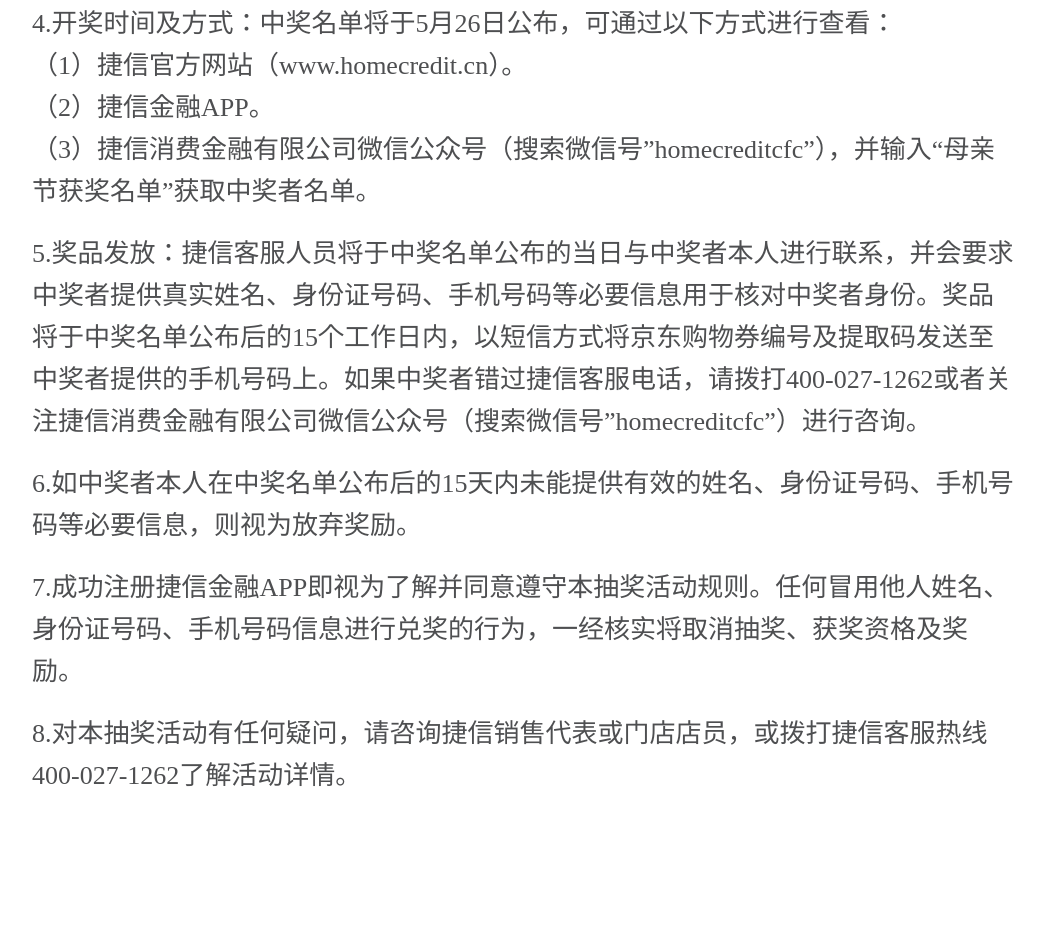
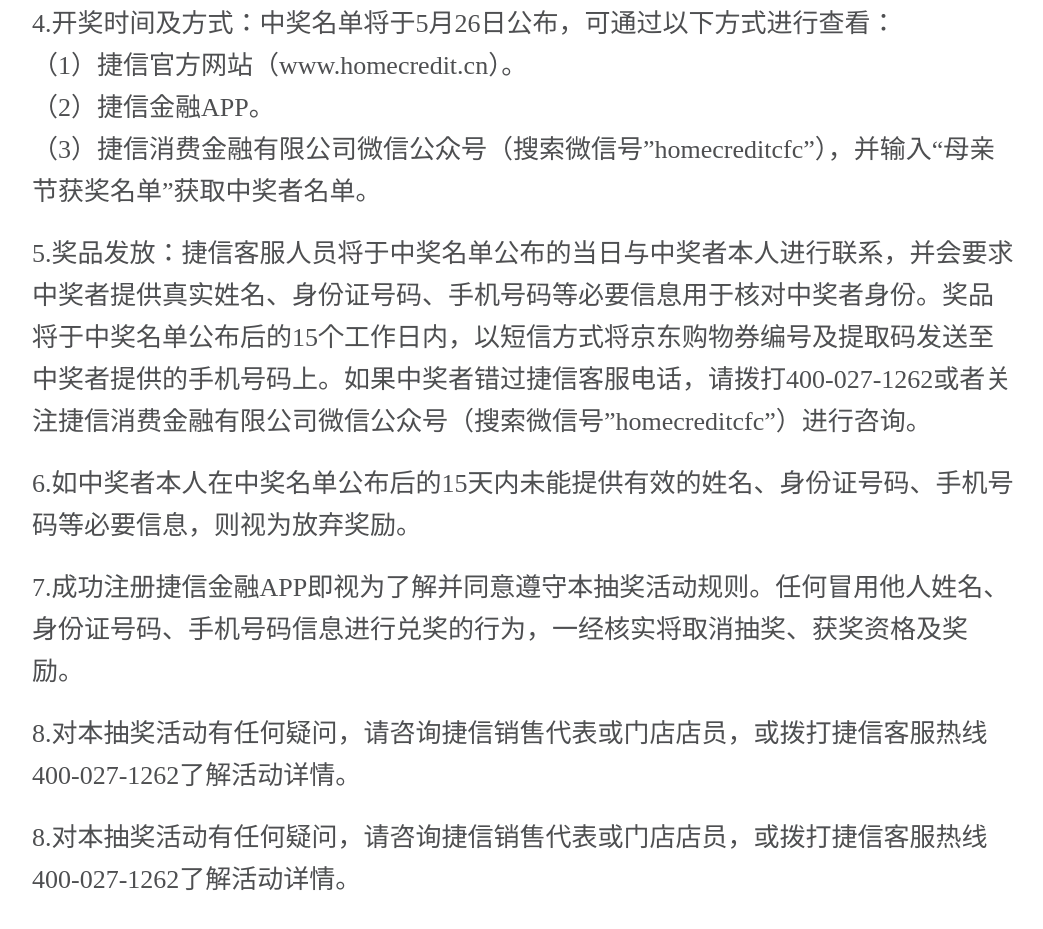
Before and after one commit to fanyuz/Jiexin, a plain HTML site: page index.html in a window 1280 px wide. Shown: the part 1701-2630 px from the top of the page, without its empty margins (117-1160 px from the left). Before the commit the page ends 2558 px from the top, so only its background shows below. Drawn offline with Linux system fonts and the light colour scheme.

Commit message:
捷信更新版
Signed-off-by: fanyuz <18635665951@163.com>

```diff
--- a/index.html
+++ b/index.html
@@ -80,6 +80,7 @@
 			<p>6.如中奖者本人在中奖名单公布后的15天内未能提供有效的姓名、身份证号码、手机号码等必要信息，则视为放弃奖励。</p>
 			<p>7.成功注册捷信金融APP即视为了解并同意遵守本抽奖活动规则。任何冒用他人姓名、身份证号码、手机号码信息进行兑奖的行为，一经核实将取消抽奖、获奖资格及奖励。</p>
 			<p>8.对本抽奖活动有任何疑问，请咨询捷信销售代表或门店店员，或拨打捷信客服热线400-027-1262了解活动详情。</p>
+			<p>8.对本抽奖活动有任何疑问，请咨询捷信销售代表或门店店员，或拨打捷信客服热线400-027-1262了解活动详情。</p>
 
 
 		</div>
```
